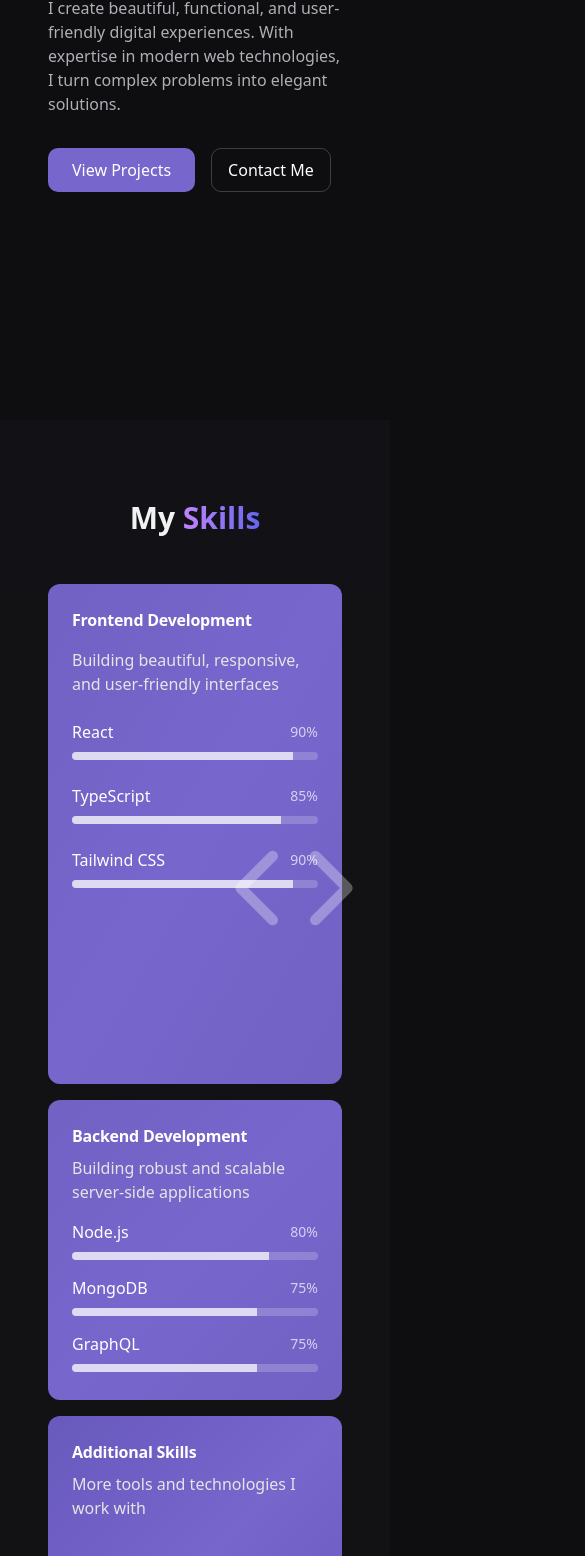
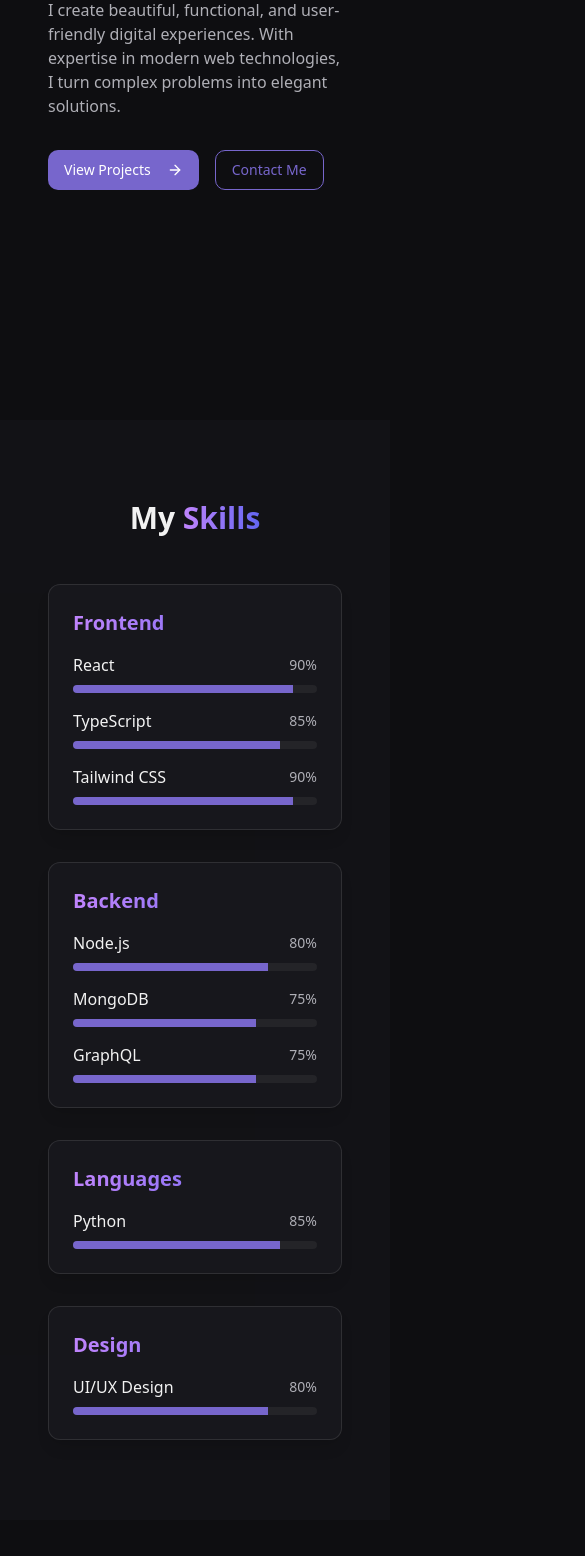
Before and after one commit to AtharvaBambere/Atharva-Bambere-Portfolio, a React (Vite) app: page / in a window 390 px wide. Shown: the part 424-1980 px from the top of the page, 585 px wide, since content can reach past the window. Built offline with nearby package versions, Linux system fonts and the light colour scheme.

Commit message:
Reverted to commit cc9472a2754167c803f9010ee3c83fcf6da8bcdc

```diff
--- a/package.json
+++ b/package.json
@@ -45,7 +45,6 @@
     "cmdk": "^1.0.0",
     "date-fns": "^3.6.0",
     "embla-carousel-react": "^8.3.0",
-    "framer-motion": "^12.9.4",
     "input-otp": "^1.2.4",
     "lucide-react": "^0.462.0",
     "next-themes": "^0.3.0",
--- a/src/components/ContactSection.tsx
+++ b/src/components/ContactSection.tsx
@@ -1,6 +1,6 @@
 
 import React from 'react';
-import { AnimatedButton } from "@/components/ui/animated-button";
+import { Button } from "@/components/ui/button";
 import { Github, Linkedin, Instagram, Mail, Download } from 'lucide-react';
 
 const ContactSection = () => {
@@ -14,35 +14,33 @@ const ContactSection = () => {
   };
 
   return (
-    <section id="contact" className="py-24 bg-secondary/20">
+    <section id="contact" className="py-24 bg-gray-50">
       <div className="container">
-        <h2 className="section-title">
-          Let's Work <span className="text-gradient">Together</span>
-        </h2>
-        <p className="text-center text-muted-foreground mb-12 max-w-2xl mx-auto">
+        <h2 className="section-title">Let's Work Together</h2>
+        <p className="text-center text-gray-600 mb-12 max-w-2xl mx-auto">
           I'm always open to discussing new projects, creative ideas or opportunities to be part of your vision.
         </p>
 
         <div className="flex flex-col md:flex-row gap-12 items-center max-w-4xl mx-auto">
           <div className="md:w-1/2 animate-slide-up">
-            <div className="bg-card p-8 rounded-xl glass-card">
+            <div className="bg-white p-8 rounded-xl shadow-lg">
               <h3 className="text-2xl font-semibold mb-6">Get In Touch</h3>
               <div className="space-y-6">
-                <AnimatedButton
-                  className="w-full"
+                <Button
+                  className="w-full bg-primary hover:bg-primary/90 text-white flex items-center justify-center gap-2"
                   onClick={handleEmailClick}
-                  icon={<Mail className="h-5 w-5" />}
                 >
+                  <Mail className="h-5 w-5" />
                   Drop a Mail
-                </AnimatedButton>
-                <AnimatedButton
+                </Button>
+                <Button
                   variant="outline"
-                  className="w-full"
+                  className="w-full border-gray-300 hover:bg-gray-100 flex items-center justify-center gap-2"
                   onClick={handleResumeDownload}
-                  icon={<Download className="h-5 w-5" />}
                 >
+                  <Download className="h-5 w-5" />
                   Download Resume
-                </AnimatedButton>
+                </Button>
               </div>
             </div>
           </div>
@@ -51,7 +49,7 @@ const ContactSection = () => {
             <div className="text-center md:text-left space-y-6">
               <div>
                 <h3 className="text-xl font-semibold mb-2">Connect With Me</h3>
-                <p className="text-muted-foreground mb-6">
+                <p className="text-gray-600 mb-6">
                   Let's connect on social platforms and build amazing things together.
                 </p>
               </div>
@@ -61,30 +59,30 @@ const ContactSection = () => {
                   href="https://github.com/"
                   target="_blank"
                   rel="noopener noreferrer"
-                  className="p-3 bg-card rounded-full shadow-md hover:shadow-lg transition-shadow hover:-translate-y-1 glass-card"
+                  className="p-3 bg-white rounded-full shadow-md hover:shadow-lg transition-shadow hover:-translate-y-1"
                 >
-                  <Github className="h-6 w-6" />
+                  <Github className="h-6 w-6 text-gray-800" />
                 </a>
                 <a
                   href="https://linkedin.com/"
                   target="_blank"
                   rel="noopener noreferrer"
-                  className="p-3 bg-card rounded-full shadow-md hover:shadow-lg transition-shadow hover:-translate-y-1 glass-card"
+                  className="p-3 bg-white rounded-full shadow-md hover:shadow-lg transition-shadow hover:-translate-y-1"
                 >
-                  <Linkedin className="h-6 w-6 text-blue-400" />
+                  <Linkedin className="h-6 w-6 text-blue-600" />
                 </a>
                 <a
                   href="https://instagram.com/"
                   target="_blank"
                   rel="noopener noreferrer"
-                  className="p-3 bg-card rounded-full shadow-md hover:shadow-lg transition-shadow hover:-translate-y-1 glass-card"
+                  className="p-3 bg-white rounded-full shadow-md hover:shadow-lg transition-shadow hover:-translate-y-1"
                 >
-                  <Instagram className="h-6 w-6 text-pink-400" />
+                  <Instagram className="h-6 w-6 text-pink-600" />
                 </a>
               </div>
 
-              <div className="mt-6 pt-6 border-t border-border">
-                <p className="text-center md:text-left text-muted-foreground">
+              <div className="mt-6 pt-6 border-t border-gray-200">
+                <p className="text-center md:text-left text-gray-600">
                   Alternatively, you can reach me directly at:
                 </p>
                 <p className="text-primary font-medium mt-2">atharva.bamberework@gmail.com</p>
--- a/src/components/HomeSection.tsx
+++ b/src/components/HomeSection.tsx
@@ -1,8 +1,7 @@
 
 import React from "react";
-import { AnimatedButton } from "@/components/ui/animated-button";
+import { Button } from "@/components/ui/button";
 import { ArrowRight } from "lucide-react";
-import { Cover } from "@/components/ui/cover";
 
 interface HomeSectionProps {
   scrollToSection: (section: string) => void;
@@ -13,8 +12,8 @@ const HomeSection: React.FC<HomeSectionProps> = ({ scrollToSection }) => {
     <section id="home" className="min-h-screen flex items-center section-padding pt-24">
       <div className="container max-w-6xl mx-auto grid grid-cols-1 md:grid-cols-2 gap-8">
         <div className="flex flex-col justify-center animate-fade-in">
-          <h1 className="text-4xl md:text-5xl font-bold mb-4 bg-clip-text text-transparent bg-gradient-to-b from-white via-white to-white/90">
-            Hello, I'm <Cover>Atharva</Cover>
+          <h1 className="text-4xl md:text-5xl font-bold mb-4">
+            Hello, I'm <span className="text-gradient">Atharva</span>
           </h1>
 
           <h2 className="text-xl md:text-2xl font-medium text-muted-foreground mb-6 delayed-fade">
@@ -28,20 +27,20 @@ const HomeSection: React.FC<HomeSectionProps> = ({ scrollToSection }) => {
           </p>
 
           <div className="flex flex-wrap gap-4 delayed-fade" style={{ animationDelay: '0.6s' }}>
-            <AnimatedButton
+            <Button
               onClick={() => scrollToSection("projects")}
-              icon={<ArrowRight className="h-5 w-5" />}
-              className="px-6 py-2.5"
+              className="bg-primary hover:bg-primary/90 text-white"
             >
-              View Projects
-            </AnimatedButton>
+              View Projects <ArrowRight className="ml-2 h-4 w-4" />
+            </Button>
 
-            <AnimatedButton
+            <Button
               onClick={() => scrollToSection("contact")}
               variant="outline"
+              className="border-primary text-primary hover:bg-primary/10"
             >
               Contact Me
-            </AnimatedButton>
+            </Button>
           </div>
         </div>
 
--- a/src/components/SkillsSection.tsx
+++ b/src/components/SkillsSection.tsx
@@ -1,13 +1,10 @@
 
-import React from "react";
-import { WobbleCard } from "@/components/ui/wobble-card";
-import { Code } from 'lucide-react';
+import React, { useEffect } from "react";
 
 interface Skill {
   name: string;
   level: number;
   category: string;
-  icon?: string;
 }
 
 const SkillsSection = () => {
@@ -22,9 +19,29 @@ const SkillsSection = () => {
     { name: "GraphQL", level: 75, category: "Backend" },
   ];
 
-  const frontendSkills = skills.filter(skill => skill.category === "Frontend");
-  const backendSkills = skills.filter(skill => skill.category === "Backend");
-  const otherSkills = skills.filter(skill => !["Frontend", "Backend"].includes(skill.category));
+  // Group skills by category
+  const categories = skills.reduce((acc: Record<string, Skill[]>, skill) => {
+    if (!acc[skill.category]) {
+      acc[skill.category] = [];
+    }
+    acc[skill.category].push(skill);
+    return acc;
+  }, {});
+
+  useEffect(() => {
+    // Initialize the width animations when component mounts
+    const bars = document.querySelectorAll('.bg-gradient-to-r');
+    bars.forEach(bar => {
+      const parent = bar.parentElement;
+      if (parent && parent.previousElementSibling) {
+        const percentText = parent.previousElementSibling.lastElementChild?.textContent;
+        if (percentText) {
+          const percent = percentText.replace('%', '');
+          (bar as HTMLElement).style.setProperty('--target-width', percent + '%');
+        }
+      }
+    });
+  }, []);
 
   return (
     <section id="skills" className="min-h-screen flex items-center section-padding bg-secondary/20">
@@ -33,97 +50,56 @@ const SkillsSection = () => {
           My <span className="text-gradient">Skills</span>
         </h2>
 
-        <div className="grid grid-cols-1 lg:grid-cols-3 gap-4 max-w-7xl mx-auto w-full">
-          <WobbleCard
-            containerClassName="col-span-1 lg:col-span-2 h-full bg-primary/80 min-h-[500px] lg:min-h-[300px]"
-            className=""
-          >
-            <div className="max-w-xs">
-              <h2 className="text-left text-balance text-base md:text-xl lg:text-3xl font-semibold tracking-[-0.015em] text-white">
-                Frontend Development
-              </h2>
-              <p className="mt-4 text-left text-base/6 text-neutral-200 mb-6">
-                Building beautiful, responsive, and user-friendly interfaces
-              </p>
-
-              <div className="space-y-6">
-                {frontendSkills.map((skill, index) => (
-                  <div key={skill.name} className="space-y-2">
+        <div className="grid grid-cols-1 md:grid-cols-2 gap-8">
+          {Object.entries(categories).map(([category, categorySkills], categoryIndex) => (
+            <div
+              key={category}
+              className="bg-card rounded-xl p-6 shadow-lg glass-card"
+              style={{
+                animationDelay: `${categoryIndex * 0.1}s`,
+                animation: "fadeIn 0.8s ease-out forwards",
+                opacity: 0
+              }}
+            >
+              <h3 className="text-xl font-semibold mb-4 text-gradient">{category}</h3>
+              <div className="space-y-4">
+                {categorySkills.map((skill, index) => (
+                  <div key={skill.name} className="space-y-2"
+                    style={{
+                      animationDelay: `${(categoryIndex * 0.1) + (index * 0.1) + 0.2}s`,
+                      animation: "fadeIn 0.8s ease-out forwards",
+                      opacity: 0
+                    }}
+                  >
                     <div className="flex justify-between items-center">
-                      <span className="font-medium text-white">{skill.name}</span>
-                      <span className="text-sm text-white/70">{skill.level}%</span>
+                      <span className="font-medium">{skill.name}</span>
+                      <span className="text-sm text-muted-foreground">{skill.level}%</span>
                     </div>
-                    <div className="w-full bg-white/20 h-2 rounded-full overflow-hidden">
+                    <div className="w-full bg-secondary h-2 rounded-full overflow-hidden">
                       <div
-                        className="h-full bg-white/70"
-                        style={{ width: `${skill.level}%` }}
+                        className="h-full bg-gradient-to-r from-primary to-accent"
+                        style={{
+                          animationDelay: `${(categoryIndex * 0.1) + (index * 0.1) + 0.5}s`,
+                          animation: "growWidth 1s ease-out forwards",
+                          width: "0%"
+                        }}
                       ></div>
                     </div>
                   </div>
                 ))}
               </div>
             </div>
-            <Code className="absolute -right-4 lg:-right-[10%] -bottom-10 h-32 w-32 text-white/30" />
-          </WobbleCard>
+          ))}
+        </div>
 
-          <WobbleCard containerClassName="col-span-1 min-h-[300px] bg-accent/80">
-            <h2 className="text-left text-balance text-base md:text-xl lg:text-2xl font-semibold tracking-[-0.015em] text-white">
-              Backend Development
-            </h2>
-            <p className="mt-2 text-left text-base/6 text-neutral-200">
-              Building robust and scalable server-side applications
-            </p>
-
-            <div className="space-y-4 mt-4">
-              {backendSkills.map((skill, index) => (
-                <div key={skill.name} className="space-y-2">
-                  <div className="flex justify-between items-center">
-                    <span className="font-medium text-white">{skill.name}</span>
-                    <span className="text-sm text-white/70">{skill.level}%</span>
-                  </div>
-                  <div className="w-full bg-white/20 h-2 rounded-full overflow-hidden">
-                    <div
-                      className="h-full bg-white/70"
-                      style={{ width: `${skill.level}%` }}
-                    ></div>
-                  </div>
-                </div>
-              ))}
-            </div>
-          </WobbleCard>
-
-          <WobbleCard containerClassName="col-span-1 lg:col-span-3 bg-indigo-800/80 min-h-[300px] lg:min-h-[250px]">
-            <div className="grid grid-cols-1 md:grid-cols-2 gap-x-6 gap-y-4">
-              <div>
-                <h2 className="text-left text-balance text-base md:text-xl lg:text-3xl font-semibold tracking-[-0.015em] text-white">
-                  Additional Skills
-                </h2>
-                <p className="mt-2 text-left text-base/6 text-neutral-200 mb-4">
-                  More tools and technologies I work with
-                </p>
-              </div>
-
-              <div className="grid grid-cols-2 gap-x-6 gap-y-4">
-                {otherSkills.map((skill) => (
-                  <div key={skill.name} className="space-y-2">
-                    <span className="font-medium text-white">{skill.name}</span>
-                    <div className="w-full bg-white/20 h-2 rounded-full overflow-hidden">
-                      <div
-                        className="h-full bg-white/70"
-                        style={{ width: `${skill.level}%` }}
-                      ></div>
-                    </div>
-                  </div>
-                ))}
-
-                <div className="space-y-2">
-                  <span className="font-medium text-white">Experience</span>
-                  <p className="text-sm text-white/70">5+ years professional development</p>
-                </div>
-              </div>
-            </div>
-          </WobbleCard>
-        </div>
+        <style>
+          {`
+            @keyframes growWidth {
+              from { width: 0%; }
+              to { width: var(--target-width); }
+            }
+          `}
+        </style>
       </div>
     </section>
   );
--- a/src/components/ui/animated-button.tsx
+++ /dev/null
@@ -1,41 +0,0 @@
-
-"use client";
-import React from "react";
-
-interface AnimatedButtonProps {
-  children: React.ReactNode;
-  icon?: React.ReactNode;
-  onClick?: () => void;
-  className?: string;
-  variant?: "primary" | "outline";
-}
-
-export const AnimatedButton = ({
-  children,
-  icon,
-  onClick,
-  className = "",
-  variant = "primary",
-}: AnimatedButtonProps) => {
-  const baseClasses = "flex justify-center items-center group/btn relative overflow-hidden transition duration-300";
-  const variantClasses = {
-    primary: "bg-primary text-white hover:bg-primary/90",
-    outline: "bg-transparent border border-white/20 hover:bg-white/10 text-white"
-  };
-
-  return (
-    <button
-      onClick={onClick}
-      className={`${baseClasses} ${variantClasses[variant]} rounded-md px-4 py-2 ${className}`}
-    >
-      <span className="group-hover/btn:translate-x-40 text-center transition duration-500">
-        {children}
-      </span>
-      {icon && (
-        <div className="-translate-x-40 group-hover/btn:translate-x-0 absolute inset-0 flex items-center justify-center transition duration-500 z-20">
-          {icon}
-        </div>
-      )}
-    </button>
-  );
-};
--- a/src/components/ui/wobble-card.tsx
+++ /dev/null
@@ -1,77 +0,0 @@
-
-"use client";
-
-import React, { useState } from "react";
-import {
-  motion,
-  useMotionValue,
-  useSpring,
-  useTransform,
-} from "framer-motion";
-
-export const WobbleCard = ({
-  children,
-  className,
-  containerClassName,
-}: {
-  children: React.ReactNode;
-  className?: string;
-  containerClassName?: string;
-}) => {
-  const x = useMotionValue(0);
-  const y = useMotionValue(0);
-
-  const mouseXSpring = useSpring(x);
-  const mouseYSpring = useSpring(y);
-
-  const rotateX = useTransform(
-    mouseYSpring,
-    [-0.5, 0.5],
-    ["17.5deg", "-17.5deg"]
-  );
-  const rotateY = useTransform(
-    mouseXSpring,
-    [-0.5, 0.5],
-    ["-17.5deg", "17.5deg"]
-  );
-
-  const handleMouseMove = (e: React.MouseEvent<HTMLDivElement, MouseEvent>) => {
-    const rect = (e.target as HTMLElement).getBoundingClientRect();
-    const width = rect.width;
-    const height = rect.height;
-    const mouseX = e.clientX - rect.left;
-    const mouseY = e.clientY - rect.top;
-    const xPct = mouseX / width - 0.5;
-    const yPct = mouseY / height - 0.5;
-    x.set(xPct);
-    y.set(yPct);
-  };
-
-  const handleMouseLeave = () => {
-    x.set(0);
-    y.set(0);
-  };
-
-  return (
-    <motion.div
-      onMouseMove={handleMouseMove}
-      onMouseLeave={handleMouseLeave}
-      style={{
-        rotateY,
-        rotateX,
-        transformStyle: "preserve-3d",
-      }}
-      className={`relative w-full rounded-xl bg-gradient-to-br from-primary/80 via-primary to-accent/80 ${containerClassName}`}
-    >
-      <div
-        style={{
-          transform: "translateZ(75px)",
-          transformStyle: "preserve-3d",
-        }}
-        className={`inset-4 grid place-content-start p-6 md:p-8 ${className}`}
-      >
-        {children}
-      </div>
-    </motion.div>
-  );
-};
```
Also changed, not shown: src/components/Footer.tsx (+6 -6 lines), src/components/ProjectsSection.tsx (+65 -53 lines), src/components/ui/cover.tsx (deleted, +0 -22 lines), src/pages/Index.tsx (+45 -1 lines), 1 other file (tests, documents, lock files or other folders).
